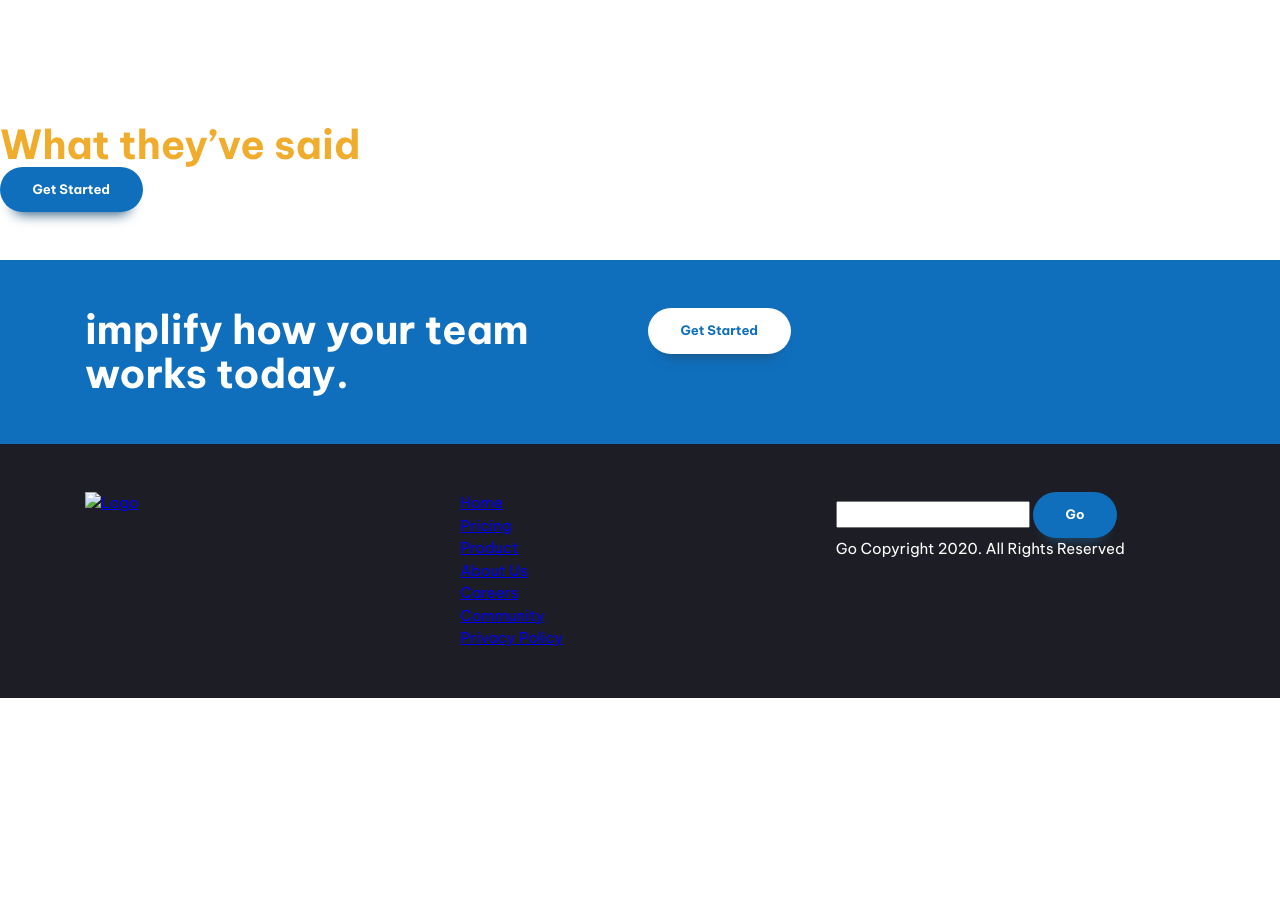
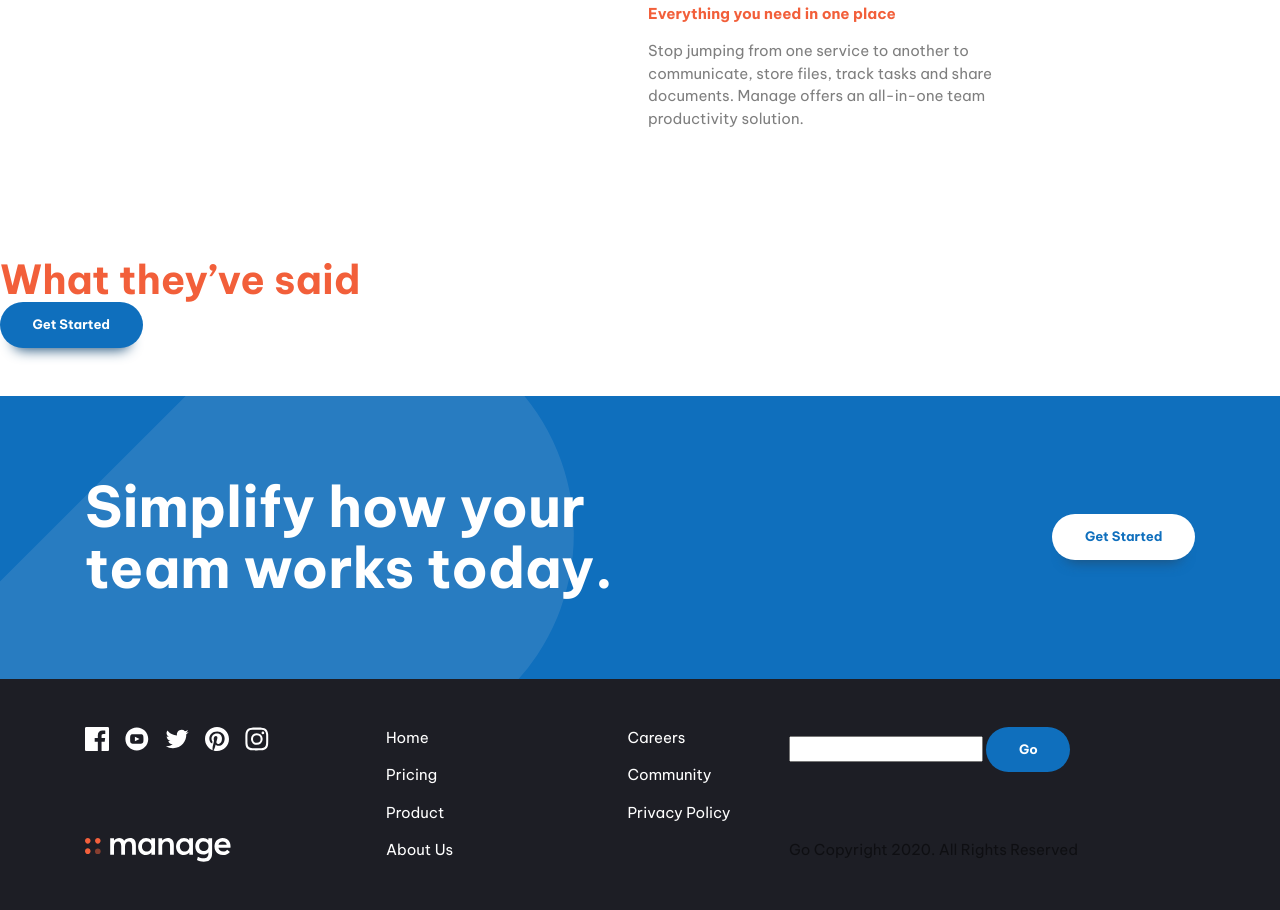
Before and after one commit to reduno96/Template-Four, a website built with Vite: page index.html in a window 1280 px wide. Shown: the part 1171-2081 px from the top of the page. Before the commit the page ends 1869 px from the top, so only its background shows below. Built offline with nearby package versions, Linux system fonts and the light colour scheme.

Commit message:
Modification

```diff
--- a/index.html
+++ b/index.html
@@ -18,9 +18,19 @@
     <header class="primary-header">
       <div class="container">
         <div class="nav-wrapper">
-          <a href="#"
-            ><img class="img-logo" src="images/logo.svg" alt="Logo"
-          /></a>
+          <a href="#">
+            <svg
+              style="
+                --logo-color: var(--clr-accent-400);
+                --dot-color: var(--clr-primary-400);
+              "
+              class="logo"
+              width="146"
+              height="24"
+            >
+              <use xlink:href="images/logo.svg#logo"></use>
+            </svg>
+          </a>
           <button
             class="mobile-nav-toggle"
             aria-controls="primary-navigation"
@@ -41,7 +51,7 @@
             <span class="visually-hidden">Menu</span>
           </button>
           <nav class="primary-navigation" id="primary-navigation">
-            <ul aria-label="Primary" role="list" calss="nav-list">
+            <ul aria-label="Primary" role="list" class="nav-list">
               <li><a href="#">Pricing</a></li>
               <li><a href="#">Product</a></li>
               <li><a href="#">About us</a></li>
@@ -49,7 +59,9 @@
               <li><a href="#">Communty</a></li>
             </ul>
           </nav>
-          <button class="button" style="display: none">Get Started</button>
+          <button class="button | display-sm-none display-md-inline-flex">
+            Get Started
+          </button>
         </div>
       </div>
     </header>
@@ -57,7 +69,7 @@
       <section class="padding-block-900">
         <div class="container">
           <div class="even-columns">
-            <div>
+            <div class="flow">
               <h1 class="fs-primary-heading fw-bold">
                 Bring everyone Together To build Better Product
               </h1>
@@ -77,9 +89,9 @@
       <section class="padding-block-900">
         <div class="container">
           <div class="even-columns">
-            <div>
+            <div class="flow">
               <h2 class="fs-secondary-heading fw-bold">
-                Get Started What’s different about Manage?
+                What’s different about Manage?
               </h2>
               <p>
                 Manage provides all the functionality your team needs, without
@@ -88,33 +100,40 @@
               </p>
             </div>
             <div>
-              <ul class="numbered-items" role="list">
+              <ul class="numbered-items | flow" role="list">
                 <li>
+                  <div class="flow" style="--flow-spacer: 1em">
                     <h3 class="fs-600 fw-bold">Track company-wide progress</h3>
-                  <p>
-                    See how your day-to-day tasks fit into the wider vision. Go
-                    from tracking progress at the milestone level all the way
-                    done to the smallest of details. Never lose sight of the
-                    bigger picture again.
+                    <p data-width="wide">
+                      See how your day-to-day tasks fit into the wider vision.
+                      Go from tracking progress at the milestone level all the
+                      way done to the smallest of details. Never lose sight of
+                      the bigger picture again.
                     </p>
+                  </div>
                 </li>
                 <li>
+                  <div class="flow" style="--flow-spacer: 1em">
                     <h3 class="fs-600 fw-bold">Advanced built-in reports</h3>
-                  <p>
+                    <p data-width="wide">
                       Set internal delivery estimates and track progress toward
                       company goals. Our customisable dashboard helps you build
-                    out the reports you need to keep key stakeholders informed.
+                      out the reports you need to keep key stakeholders
+                      informed.
                     </p>
+                  </div>
                 </li>
                 <li>
+                  <div class="flow" style="--flow-spacer: 1em">
                     <h3 class="fs-600 fw-bold">
                       Everything you need in one place
                     </h3>
-                  <p>
+                    <p data-width="wide">
                       Stop jumping from one service to another to communicate,
-                    store files, track tasks and share documents. Manage offers
-                    an all-in-one team productivity solution.
+                      store files, track tasks and share documents. Manage
+                      offers an all-in-one team productivity solution.
                     </p>
+                  </div>
                 </li>
               </ul>
             </div>
@@ -127,39 +146,91 @@
         <!-- carousel here -->
         <button class="button">Get Started</button>
       </section>
-      <section class="cat | padding-block-700 bg-accent-400 text-neutral-100">
+      <section class="cta | padding-block-900 bg-accent-400 text-neutral-100">
         <div class="container">
-          <div class="even-columns">
+          <div class="even-columns vertical-align-center">
             <div>
-              <p class="fs-secondary-heading fw-bold">
-                implify how your team works today.
+              <p class="fs-primary-heading fw-bold">
+                Simplify how your team works today.
               </p>
             </div>
-            <div>
+            <div class="justify-self-end">
               <button class="button" date-type="inverted">Get Started</button>
             </div>
           </div>
         </div>
       </section>
     </main>
-    <footer class="padding-block-700 bg-neutral-900 text-neutral-100">
+
+    <!-- Footer -->
+
+    <footer
+      class="primary-footer | padding-block-700 bg-neutral-900 text-neutral-100"
+    >
       <div class="container">
-        <div class="even-columns">
-          <div>
-            <a href="#"
-              ><img class="img-logo" src="images/logo.svg" alt="Logo"
-            /></a>
-            <ul role="list" aria-label="social links">
-              <li><a aria-label="facebook" href="#"></a></li>
-              <li><a aria-label="Youtube" href="#"></a></li>
-              <li><a aria-label="twitter" href="#"></a></li>
-              <li><a aria-label="pinterest" href="#"></a></li>
-              <li><a aria-label="instagram" href="#"></a></li>
+        <div class="primary-footer-wrapper">
+          <div class="primary-footer-logo-social">
+            <a href="#" aria-label="home">
+              <svg class="logo" width="146" height="24">
+                <use xlink:href="images/logo.svg#logo"></use>
+              </svg>
+            </a>
+            <ul class="social-list" role="list" aria-label="social links">
+              <li>
+                <a aria-label="facebook" href="#">
+                  <svg class="social-icon">
+                    <use
+                      xlink:href="images/social-icons.svg#icon-facebook"
+                    ></use>
+                  </svg>
+                </a>
+              </li>
+              <li>
+                <a aria-label="Youtube" href="#">
+                  <svg class="social-icon">
+                    <use
+                      xlink:href="images/social-icons.svg#icon-youtube"
+                    ></use>
+                  </svg>
+                </a>
+              </li>
+              <li>
+                <a aria-label="twitter" href="#">
+                  <svg class="social-icon">
+                    <use
+                      xlink:href="images/social-icons.svg#icon-twitter"
+                    ></use>
+                  </svg>
+                </a>
+              </li>
+              <li>
+                <a aria-label="pinterest" href="#">
+                  <svg class="social-icon">
+                    <use
+                      xlink:href="images/social-icons.svg#icon-pinterest"
+                    ></use>
+                  </svg>
+                </a>
+              </li>
+              <li>
+                <a aria-label="instagram" href="#">
+                  <svg class="social-icon">
+                    <use
+                      xlink:href="images/social-icons.svg#icon-instagram"
+                    ></use>
+                  </svg>
+                </a>
+              </li>
             </ul>
           </div>
-          <div>
+          <div class="primary-footer-nav">
             <nav class="footer-nav">
-              <ul aria-label="Footer" role="list">
+              <ul
+                class="flow"
+                style="--flow-spacer: 1em"
+                aria-label="Footer"
+                role="list"
+              >
                 <li><a href="#">Home</a></li>
                 <li><a href="#">Pricing</a></li>
                 <li><a href="#">Product</a></li>
@@ -170,10 +241,10 @@
               </ul>
             </nav>
           </div>
-          <div>
+          <div class="primary-footer-form">
             <form action="">
               <input type="email" />
-              <button class="button">Go</button>
+              <button class="button" data-shadow="none">Go</button>
             </form>
             <p>Go Copyright 2020. All Rights Reserved</p>
           </div>
--- a/style.css
+++ b/style.css
@@ -4,7 +4,7 @@
   --clr-accent-300: hsl(207, 85%, 70%);
   --clr-accent-100: hsl(207, 100%, 96%);
 
-  --clr-primary-400: hsl(39, 87%, 56%);
+  --clr-primary-400: hsl(12, 88%, 59%);
 
   --clr-neutral-900: hsl(232, 12%, 13%);
   --clr-neutral-100: hsl(0, 0%, 100%);
@@ -36,7 +36,7 @@
   --size-200: .5rem;
   --size-300: 1rem;
   --size-400: 1.25rem;
-  --size-400: 1.5rem;
+  --size-500: 1.5rem;
   --size-600: 2rem;
   --size-700: 3rem;
   --size-800: 4rem;
@@ -120,6 +120,267 @@
   }
 }
 
+
+/* general styling */
+
+body {
+  font-size: var(--fs-body);
+  font-family: var(--ff-body);
+  color: var(--clr-primary-400);
+}
+
+p:not([class]) {
+  color: rgb(0 0 0 / 100%);
+  opacity: 0.5;
+  max-width: 32ch;
+}
+
+p[data-width="wide"] {
+  max-width: 42ch;
+}
+
+/* Button */
+
+.button {
+  display: inline-flex;
+  cursor: pointer;
+  text-decoration: none;
+  border: 0;
+  border-radius: 100vmax;
+  padding: 1em 2.5em;
+  font-weight: var(--fw-bold);
+  font-size: var(--fs-button);
+  color: var(--clr-neutral-100);
+  background-color: var(--clr-accent-400);
+  box-shadow: 0 1.125em 1em -1em var(--clr-accent-500);
+}
+
+.button[date-type="inverted"] {
+  background-color: var(--clr-neutral-100);
+  color: var(--clr-accent-400);
+}
+
+.button[data-shadow="none"] {
+  box-shadow: none;
+}
+.button:hover,
+.button:focus-visible {
+  background-color: var(--clr-accent-300);
+}
+
+.button[date-type="inverted"]:hover,
+.button[date-type="inverted"]:focus-visible {
+  background-color: var(--clr-neutral-100);
+  color: var(--clr-accent-300);
+}
+
+/* navigation */
+
+.primary-header {
+  padding-top: var(--size-700);
+}
+
+.nav-wrapper {
+  display: flex;
+  align-items: center;
+  justify-content: space-between;
+}
+
+.mobile-nav-toggle {
+  display: none;
+}
+
+.nav-list {
+  font-size: var(--fs-nav);
+}
+
+.nav-list {
+  display: flex;
+  gap: var(--size-600);
+  font-weight: var(--fw-semi-bold);
+}
+
+.nav-list a {
+  text-decoration: none;
+  color: var(--clr-primary-400);
+}
+
+.nav-list a:hover,
+.nav-list a:focus {
+  color: var(--clr-accent-400);
+}
+
+
+@media (max-width: 50em) {
+  .primary-navigation {
+    display: none;
+
+    position: fixed;
+    padding: var(--size-700);
+    inset: 7rem var(--size-400) auto;
+    max-width: 25rem;
+    margin-left: auto;
+    background-color: var(--clr-neutral-100);
+    border-radius: var(--size-100);
+    box-shadow: 0 0 0.75em rgb(0, 0, 0, 0.05);
+    z-index: 1000;
+  }
+
+  .primary-header[data-overlay]::before {
+    content: "";
+    position: fixed;
+    inset: 0;
+    background-image: linear-gradient(rgb(0 0 0 / 0), rgb(0 0 0 /0.8));
+  }
+
+  .nav-list {
+    display: grid;
+    gap: var(--size-400);
+    text-align: center;
+    font-weight: var(--fw-bold);
+  }
+
+  .primary-navigation[data-visible] {
+    display: block;
+  }
+
+  .mobile-nav-toggle {
+    display: block;
+    position: fixed;
+    top: var(--size-600);
+    right: var(--size-400);
+    cursor: pointer;
+    background-color: transparent;
+    border: 0;
+    padding: 0.5em;
+  }
+  .mobile-nav-toggle .icon-close {
+    display: none;
+  }
+}
+
+/* footer */
+
+.primary-footer {
+  --logo-color: var(--clr-neutral-100);
+}
+
+.primary-footer-wrapper {
+  display: grid;
+  grid-template:
+  "form"
+  "nav"
+  "logo-social";
+}
+
+.primary-footer-logo-social {
+  grid-area: logo-social;
+
+  display: flex;
+  flex-direction: column-reverse;
+  align-items: center;
+  gap: var(--size-700);
+}
+
+.primary-footer-nav {
+  grid-area: nav;
+}
+
+.primary-footer-form {
+  grid-area: form;
+  display: grid;;
+  align-content: space-between;
+}
+
+@media (min-width: 50em) {
+  .primary-footer-wrapper {
+    grid-template-areas: "logo-social nav form"
+  }
+  .primary-footer-logo-social {
+    align-items: flex-start;
+    justify-content: space-between;
+    /* gap: var(--size-700); */
+  }
+}
+
+@media (max-width: 50em) {
+  .primary-footer-wrapper > * {
+    margin-inline: auto;
+  }
+  .primary-footer-wrapper {
+    gap: var(--size-700);
+  }
+}
+
+
+/* Footer Navigation */
+.footer-nav {
+  columns: 2;
+  gap: clamp(var(--size-200), 30vw, var(--size-900));
+}
+
+.footer-nav a {
+  color: var(--clr-neutral-100);
+  text-decoration: none;
+}
+
+.footer-nav a:is(:hover, :focus) {
+  color: var(--clr-accent-400);
+}
+
+
+/* Social List */
+
+.social-list {
+  display: flex;
+  gap: var(--size-600);
+}
+
+.social-icon {
+  width: var(--size-600);
+  aspect-ratio: 1;
+  fill: var(--clr-neutral-100);
+}
+
+.social-list a:is(:hover, :focus) .social-icon {
+  fill: var(--clr-accent-400);
+}
+
+@media (min-width: 50em) {
+  .social-icon {
+    width: var(--size-500);
+  }
+  .social-list {
+    gap: var(--size-300);
+  }
+}
+
+/* cta */
+
+.cta {
+  position: relative;
+  isolation: isolate;
+  text-align: center;
+}
+
+@media (min-width: 50em) {
+  .cta {
+    text-align: left;
+  }
+}
+
+.cta::before {
+  content: "";
+  position: absolute;
+  z-index: -1;
+  inset: 0;
+  background-image: url("images/bg-tablet-pattern.svg"),
+  url("images/bg-tablet-pattern.svg");
+  background-position: -15rem -5rem, 80rem -42rem;
+  background-repeat: no-repeat;
+  opacity: 0.1;
+}
+
 /* Utility Classses */
 
 .visually-hidden {
@@ -132,6 +393,44 @@
   clip: rect(0, 0, 0, 0);
   white-space: nowrap;
   border:0;
+}
+
+.container {
+  --max-width: 1110px;
+  --padding: 1rem;
+
+  width: min(var(--max-width), 100% - (var(--padding)*2));
+  margin-inline: auto;
+}
+
+.even-columns {
+  display: grid;
+  gap: 1rem;
+}
+
+@media (min-width: 50em) {
+  .even-columns {
+    grid-auto-flow: column;
+    grid-auto-columns: 1fr;
+  }
+}
+
+.vertical-align-center {
+  align-items: center;
+}
+
+.justify-self-end {
+  justify-self: center;
+}
+
+@media (min-width: 50em){
+  .justify-self-end {
+   justify-self: end;
+  }
+}
+
+:where(.flow :not(:first-child)) {
+  margin-top: var(--flow-spacer, 3em);
 }
 
 .text-primary-400 {
@@ -205,99 +504,12 @@
   padding-block: var(--size-700);
 }
 
-
-.container {
-  --max-width: 1110px;
-  --padding: 1rem;
-
-  width: min(var(--max-width), 100% - (var(--padding)*2));
-  margin-inline: auto;
-}
-
-.even-columns {
-  display: grid;
-  gap: 1rem;
-}
-
-@media (min-width: 50em) {
-  .even-columns {
-    grid-auto-flow: column;
-    grid-auto-columns: 1fr;
-  }
-}
-
-/* general styling */
-
-body {
-  font-size: var(--fs-body);
-  font-family: var(--ff-body);
-  color: var(--clr-primary-400)
-}
-
-/* Button */
-
-.button {
-  cursor: pointer;
-  text-decoration: none;
-  border: 0;
-  border-radius: 100vmax;
-  padding: 1em 2.5em;
-  font-weight: var(--fw-bold);
-  font-size: var(--fs-button);
-  color: var(--clr-neutral-100);
-  background-color: var(--clr-accent-400);
-  box-shadow: 0 1.125em 1em -1em var(--clr-accent-500);
-}
-
-.button[date-type="inverted"] {
-  background-color: var(--clr-neutral-100);
-  color: var(--clr-accent-400);
-}
-.button:hover,
-.button:focus-visible {
-  background-color: var(--clr-accent-300);
-}
-
-.button[date-type="inverted"]:hover,
-.button[date-type="inverted"]:focus-visible {
-  background-color: var(--clr-neutral-100);
-  color: var(--clr-accent-300);
-}
-
-/* navigation */
-
-.primary-header {
-  margin-top: var(--size-700);
-}
-
-.nav-wrapper {
-  display: flex;
-  align-items: center;
-  justify-content: space-between;
-}
-
-.mobile-nav-toggle {
+.display-sm-none {
   display: none;
 }
 
-@media (max-width: 50em) {
-  .primary-navigation {
-    display: none;
-  }
-
-  .primary-navigation[data-visible] {
-    display: block;
-    position: fixed;
-  }
-
-  .mobile-nav-toggle {
-    display: block;
-    cursor: pointer;
-    background-color: transparent;
-    border: 0;
-    padding: 0.5em;
-  }
-  .mobile-nav-toggle .icon-close {
-    display: none;
+@media (min-width: 50em){
+  .display-md-inline-flex {
+    display: inline-flex;
   }
 }
```
Lines whose indentation alone changed are shown as unchanged.
